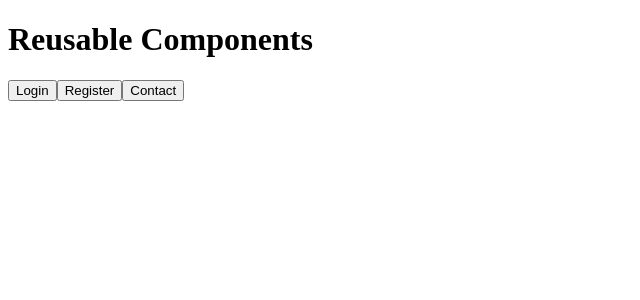
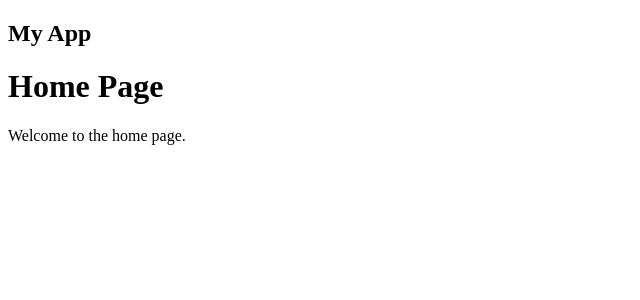
Before and after one commit to abdullahshabir31/React-Learning, a React (Vite) app: page / in a window 1280 px wide. Shown: the top 300 px of the page, without its empty margins (0-640 px from the left). Built offline with nearby package versions, Linux system fonts and the light colour scheme.

Commit message:
Update App for pages and components

```diff
--- a/src/App.jsx
+++ b/src/App.jsx
@@ -1,7 +1,7 @@
-import ReusableComponents from "./15-Project-Structure/02-reusable-components";
+import HomePage from "./15-Project-Structure/03-pages-components";
 
 function App() {
-  return <ReusableComponents />;
+  return <HomePage />;
 }
 
 export default App;
```
